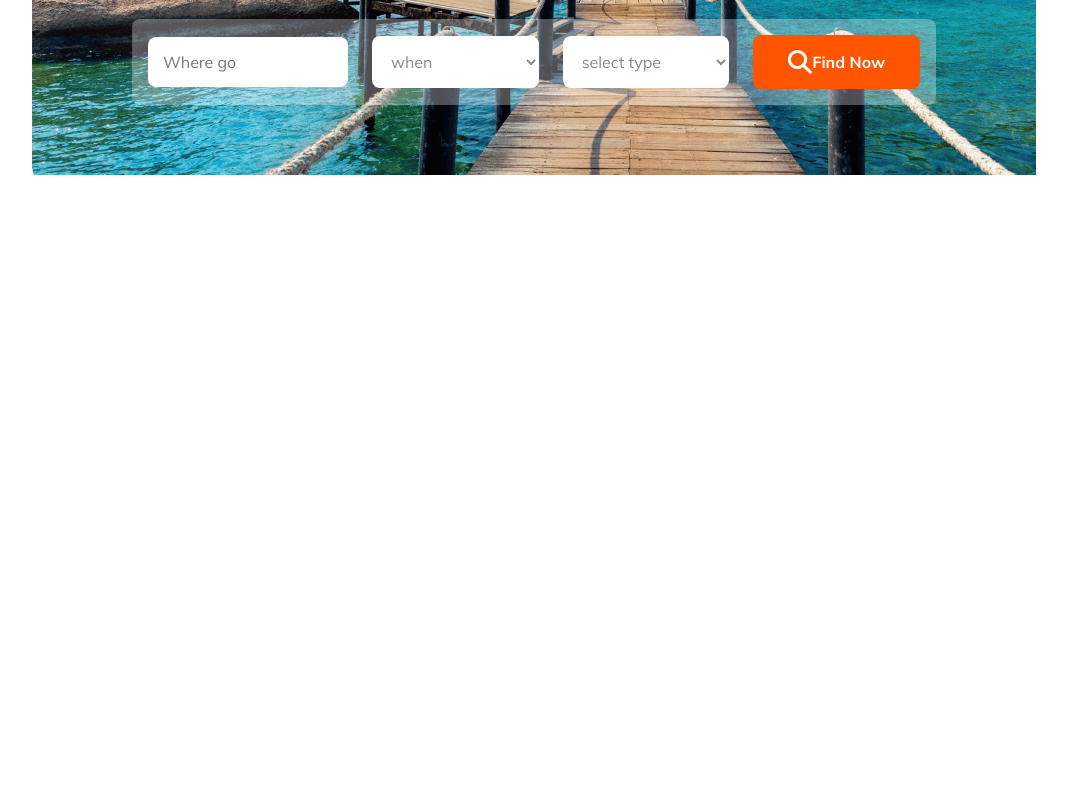
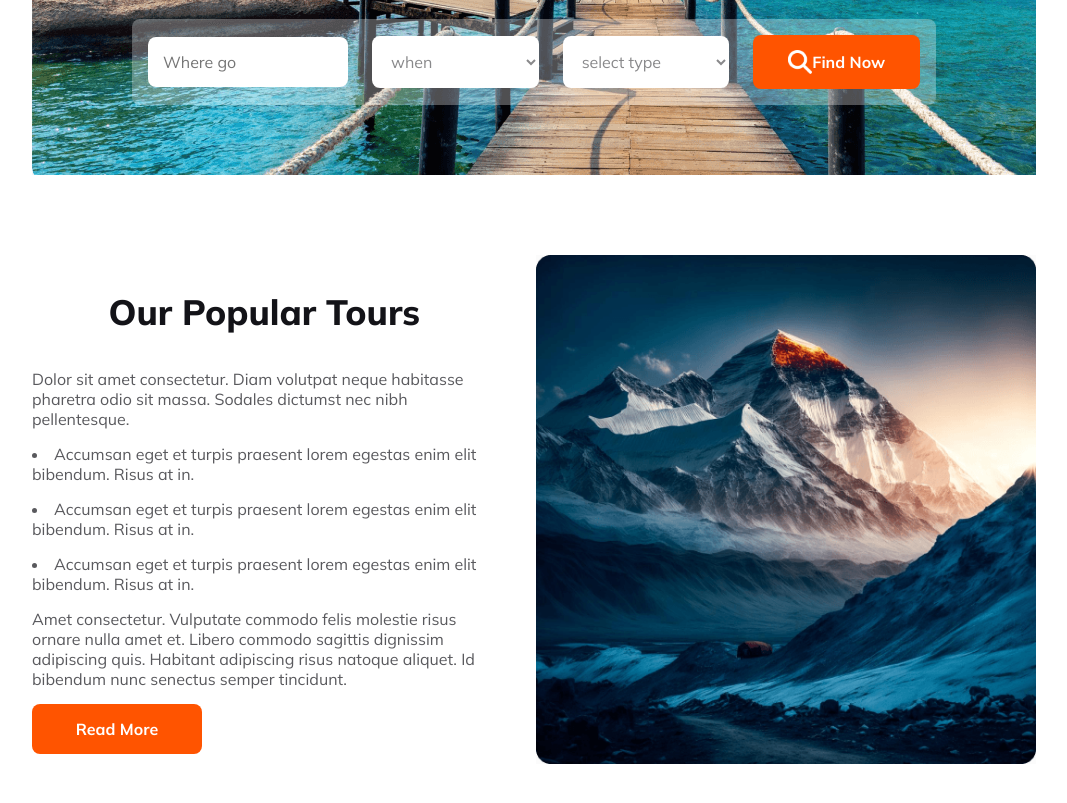
Before and after one commit to sabikunnaha/awesome-travle, a plain HTML site: page index.html in a window 1280 px wide. Shown: the part 493-1296 px from the top of the page, without its empty margins (106-1173 px from the left). Before the commit the page ends 800 px from the top, so only its background shows below. Drawn offline with Linux system fonts and the light colour scheme.

Commit message:
popular tour section added

```diff
--- a/extarnalcss/style.css
+++ b/extarnalcss/style.css
@@ -3,6 +3,21 @@
 
 * {
     font-family: "Mulish", sans-serif;
+}
+
+.section-title {
+    color: #131318;
+    text-align: center;
+    font-size: 2.2rem;
+    font-style: normal;
+    font-weight: 800;
+}
+
+.section-description {
+    color: rgba(19, 19, 24, 0.70);
+    font-size: 1rem;
+    font-style: normal;
+    font-weight: 400;
 }
 
 /* Nav rileated style */
@@ -120,6 +135,34 @@ header {
     font-weight: 700
 }
 
+/* Main part style */
+main {
+    margin-left: 130px;
+    margin-right: 130px;
+}
+
+/* popular tour section style */
+.popular-tour-container {
+    display: flex;
+    gap: 40px;
+    margin: 80px 0px;
+
+}
+
+.popular-tour-contant {
+    width: 50%;
+}
+
+.popular-tour-contant p,
+li {
+    margin: 15px 0px;
+
+}
+
+.popular-tour-img img {
+    width: 100%;
+
+}
 
 /* Responsibe style */
 /* For Mobile device */
@@ -136,7 +179,8 @@ header {
     .nav-container,
     .nav-title-container,
     .nav-item,
-    .banner-form-container {
+    .banner-form-container,
+    .popular-tour-container {
         flex-direction: column;
     }
 
@@ -158,6 +202,19 @@ header {
         margin: 20px 25px;
     }
 
+    main {
+        max-width: 100%;
+        margin: 0 auto;
+    }
+
+    /* popular tour part responsive */
+    .popular-tour-contant {
+        width: 100%;
+    }
+
+    .popular-tour-img img {
+        width: 100%;
+    }
 
 }
 
@@ -174,7 +231,17 @@ header {
 
     .nav-container,
     .nav-title-container,
-    .banner-form-container {
+    .banner-form-container,
+    .popular-tour-container {
         flex-direction: column;
     }
+
+    main {
+        max-width: 80%;
+        margin: 0 auto;
+    }
+
+    .popular-tour-contant {
+        width: 100%;
+    }
 }
--- a/index.html
+++ b/index.html
@@ -55,7 +55,28 @@
         </div>
     </header>
     <main>
-
+        <!-- Main part start -->
+        <!-- populer tour section -->
+        <section class="popular-tour-container">
+            <div class="popular-tour-contant">
+                <h3 class="section-title">Our Popular Tours</h3>
+                <p class="section-description">Dolor sit amet consectetur. Diam volutpat neque habitasse pharetra odio
+                    sit massa. Sodales dictumst nec nibh pellentesque.</p>
+                <li class="section-description"> Accumsan eget et turpis praesent lorem egestas enim elit bibendum.
+                    Risus at in.</li>
+                <li class="section-description"> Accumsan eget et turpis praesent lorem egestas enim elit bibendum.
+                    Risus at in.</li>
+                <li class="section-description"> Accumsan eget et turpis praesent lorem egestas enim elit bibendum.
+                    Risus at in.</li>
+                <p class="section-description">Amet consectetur. Vulputate commodo felis molestie risus
+                    ornare nulla amet et. Libero commodo sagittis dignissim adipiscing quis. Habitant adipiscing risus
+                    natoque aliquet. Id bibendum nunc senectus semper tincidunt. </p>
+                <button class="btn-primary">Read More</button>
+            </div>
+            <div class="popular-tour-img">
+                <img src="Images/Rectangle 4.png" alt="">
+            </div>
+        </section>
     </main>
     <footer>
 
```
